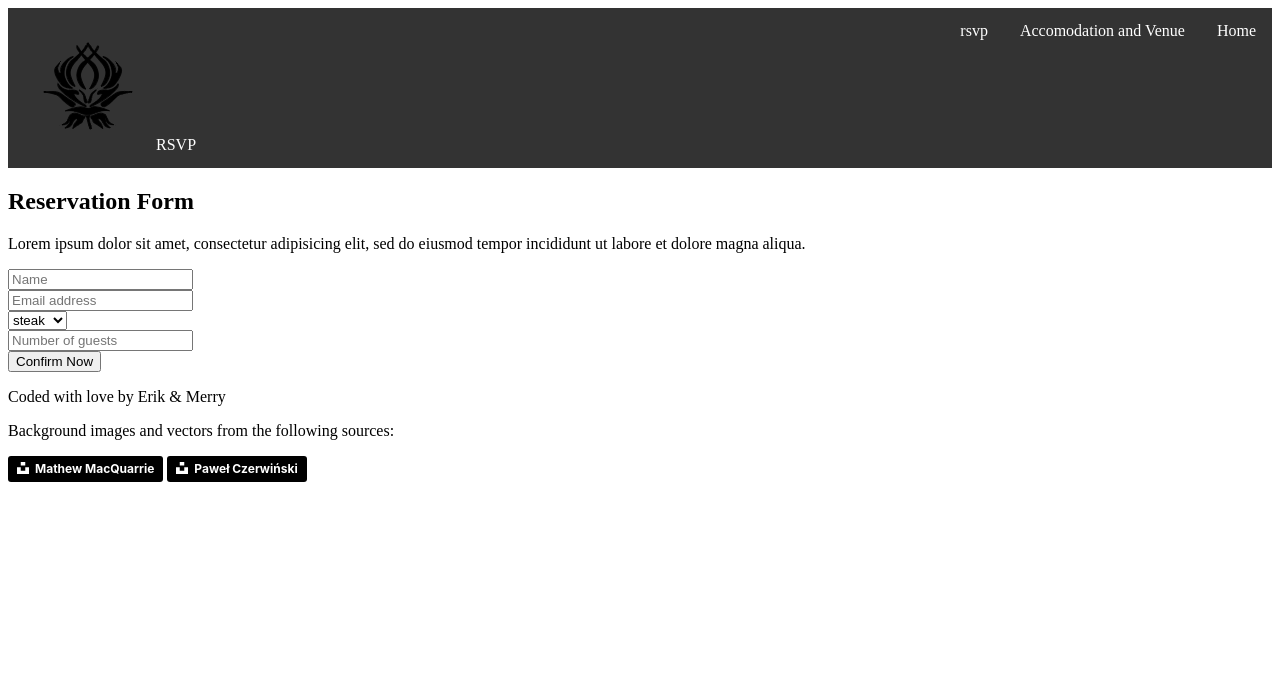
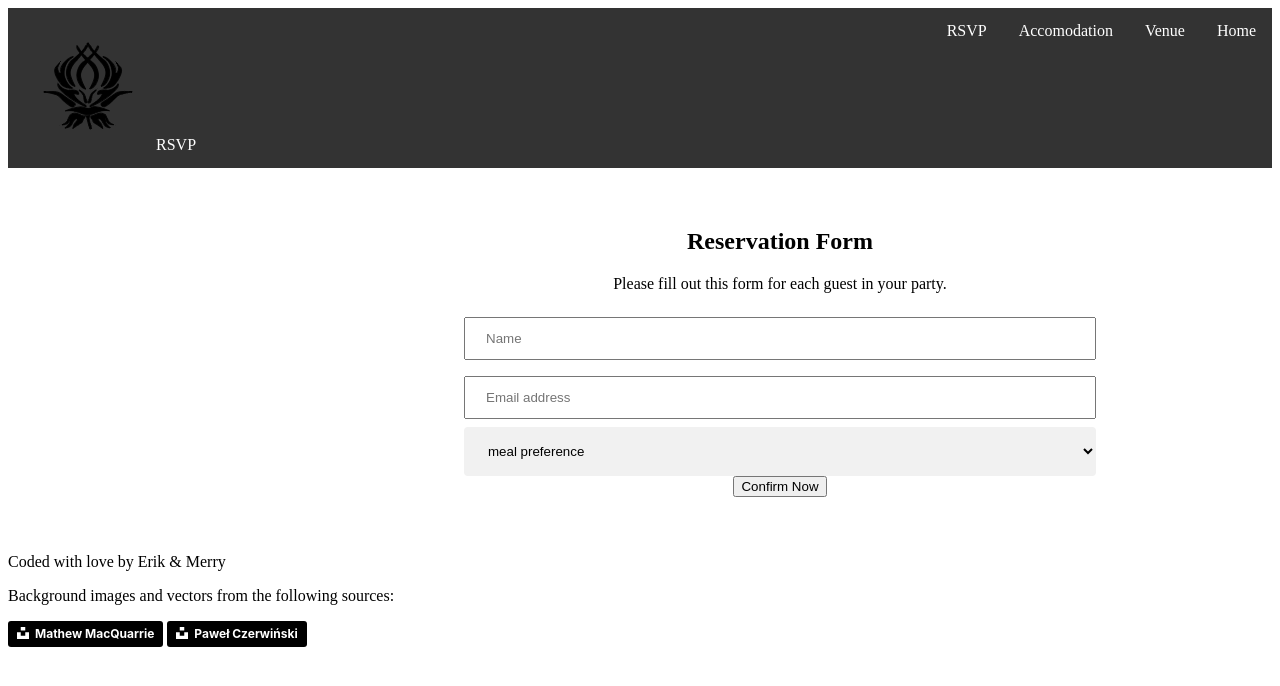
Before and after one commit to endere/merrik-wedding, a Flask app: page /rsvp in a window 1280 px wide. Shown: the top 686 px of the page. Run offline with Flask 2, Linux system fonts and the light colour scheme.

Commit message:
bones for venue, accomodation, and rsvp

```diff
--- a/wedding_site/models/rsvp.py
+++ b/wedding_site/models/rsvp.py
@@ -3,13 +3,11 @@ from wedding_site import db
 class RSVP(db.Model):
     name = db.Column(db.String())
     email = db.Column(db.String(), primary_key=True)
-    number_of_guests = db.Column(db.Integer())
     meal_preference = db.Column(db.String())
 
-    def __init__(self, name, email, number_of_guests, meal_preference):
+    def __init__(self, name, email, meal_preference):
       self.name = name
       self.email = email
-      self.number_of_guests = number_of_guests
       self.meal_preference = meal_preference
 
     def __repr__(self):
--- a/wedding_site/routes/routes.py
+++ b/wedding_site/routes/routes.py
@@ -23,10 +23,9 @@ def confirm_rsvp():
     rsvp = RSVP.query.filter_by(email=request.values['email']).first()
     if rsvp:
         rsvp.name = request.values['name']
-        rsvp.number_of_guests = request.values['number_of_guests']
         rsvp.meal_preference = request.values['meal_preference']
     else:
-        rsvp = RSVP(name=request.values['name'], email=request.values['email'], number_of_guests=request.values['number_of_guests'], meal_preference=request.values['meal_preference'])
+        rsvp = RSVP(name=request.values['name'], email=request.values['email'], meal_preference=request.values['meal_preference'])
         db.session.add(rsvp)
     db.session.commit()
     return render_template('generic.html', title='RSVP successful', message='Your RSVP has been submitted! Thank you!')
--- a/wedding_site/static/templates/layout.html
+++ b/wedding_site/static/templates/layout.html
@@ -7,6 +7,8 @@
         <link rel="icon" href="img/favicon.png" type="image/png">
         <title>Merry and Erik wedding</title>
         <link rel="stylesheet" href="scss/index.css">
+        {% block css %}
+        {% endblock %}
     </head>
     <body class="layout_body">
 
@@ -17,8 +19,9 @@
                                 <a><img src="img/logo.png" alt="">{% block title %}
                             {% endblock %}</a></li>
 								<li class="nav-item"><a class="nav-link" href="/">Home</a></li>
-								<li class="nav-item"><a class="nav-link" href="/venue">Accomodation and Venue</a></li>
-                                <li class="nav-item"><a class="nav-link" href="/rsvp">rsvp</a></li>
+								<li class="nav-item"><a class="nav-link" href="/venue">Venue</a></li>
+                                <li class="nav-item"><a class="nav-link" href="/accomodation">Accomodation</a></li>
+                                <li class="nav-item"><a class="nav-link" href="/rsvp">RSVP</a></li>
                             </ul>
 
         <!--================Header Menu Area =================-->
--- a/wedding_site/static/templates/rsvp.html
+++ b/wedding_site/static/templates/rsvp.html
@@ -4,31 +4,32 @@
 {% endblock %}
 {% block body %}
 <!--================Reservation Form Area =================-->
-        <section class="reservation_form_area p_120">
-        	<div class="container">
-        		<div class="res_form_inner">
+        <section>
+        	<div>
+        		<div class='formholder'>
         			<div class="form_title">
         				<h2>Reservation Form</h2>
-        				<p>Lorem ipsum dolor sit amet, consectetur adipisicing elit, sed do eiusmod tempor incididunt ut labore  et dolore magna aliqua.</p>
+        				<p>Please fill out this form for each guest in your party.</p>
         			</div>
-        			<form class="reservation_form row" action="/confirm-rsvp" method="post" id="contactForm" novalidate="novalidate">
-						<div class="form-group col-lg-12">
+        			<form action="/confirm-rsvp" method="post">
+						<div>
 							<input type="text" class="form-control" id="name" name="name" placeholder="Name">
 						</div>
-						<div class="form-group col-lg-12">
-							<input type="email" class="form-control" id="email" name="email" placeholder="Email address">
+						<div>
+							<input type="text" class="form-control" id="email" name="email" placeholder="Email address">
 						</div>
-						<div class="form-group col-lg-12">
+<!-- 						<div>
+							<input type="text" class="form-control" id="numguests" name="number_of_guests" placeholder="Number of guests">
+						</div> -->
+						<div>
 							<select class="res_select" name='meal_preference'>
+								<option>meal preference</option>
 								<option value="steak">steak</option>
 								<option value="beans">beans</option>
 								<option value="vodka">vodka</option>
 							</select>
 						</div>
-						<div class="form-group col-lg-12">
-							<input type="text" class="form-control" id="numguests" name="number_of_guests" placeholder="Number of guests">
-						</div>
-						<div class="form-group col-lg-12">
+						<div>
 							<button class="btn submit_btn" type="submit" value="submit">Confirm Now</button>
 						</div>
 					</form>
@@ -37,3 +38,9 @@
         </section>
         <!--================End Reservation Form Area =================-->
 {% endblock %}
+
+
+
+{% block css %}
+<link rel="stylesheet" href="scss/rsvp.css">
+{% endblock %}
--- a/wedding_site/static/templates/scss/index.css
+++ b/wedding_site/static/templates/scss/index.css
@@ -26,6 +26,9 @@ li a:hover {
 .nav-item {
 	float: right;
 }
+
+
+
 /*
 
 .nav-item {
--- /dev/null
+++ b/wedding_site/static/templates/scss/rsvp.css
@@ -0,0 +1,25 @@
+.formholder{
+	width: 50%;
+	height: 40%;
+	margin: auto;
+	padding: 5vh;
+	padding-left: 25vw;
+	text-align: center;
+
+}
+
+
+input[type=text] {
+  width: 100%;
+  padding: 12px 20px;
+  margin: 8px 0;
+  box-sizing: border-box;
+}
+
+select {
+  width: 100%;
+  padding: 16px 20px;
+  border: none;
+  border-radius: 4px;
+  background-color: #f1f1f1;
+}
```
Also changed, not shown: wedding_site/static/templates/accomodation.html (added, +23 -0 lines), wedding_site/static/templates/scss/venue.css (added, +18 -0 lines), wedding_site/static/templates/venue.html (+7 -17 lines).
